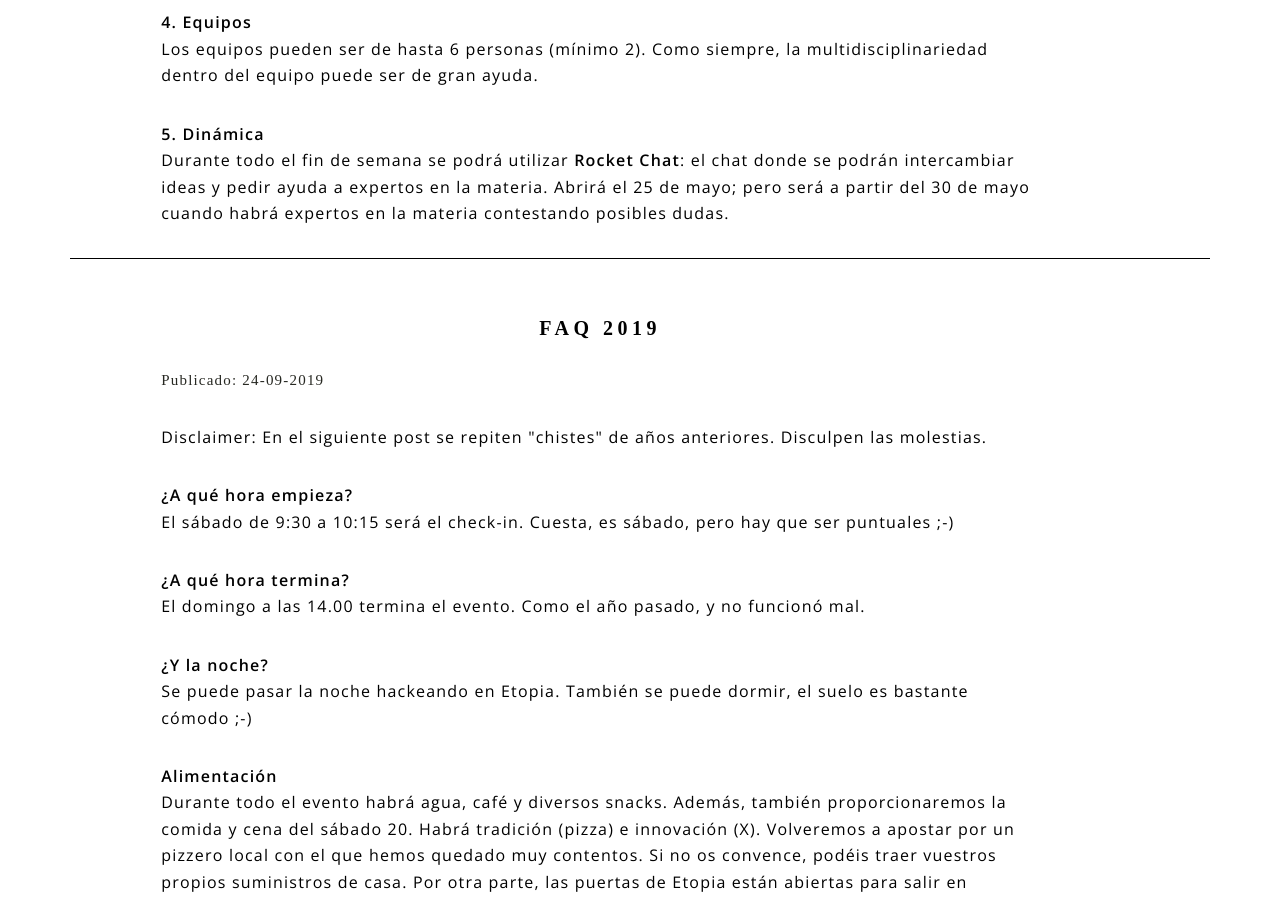
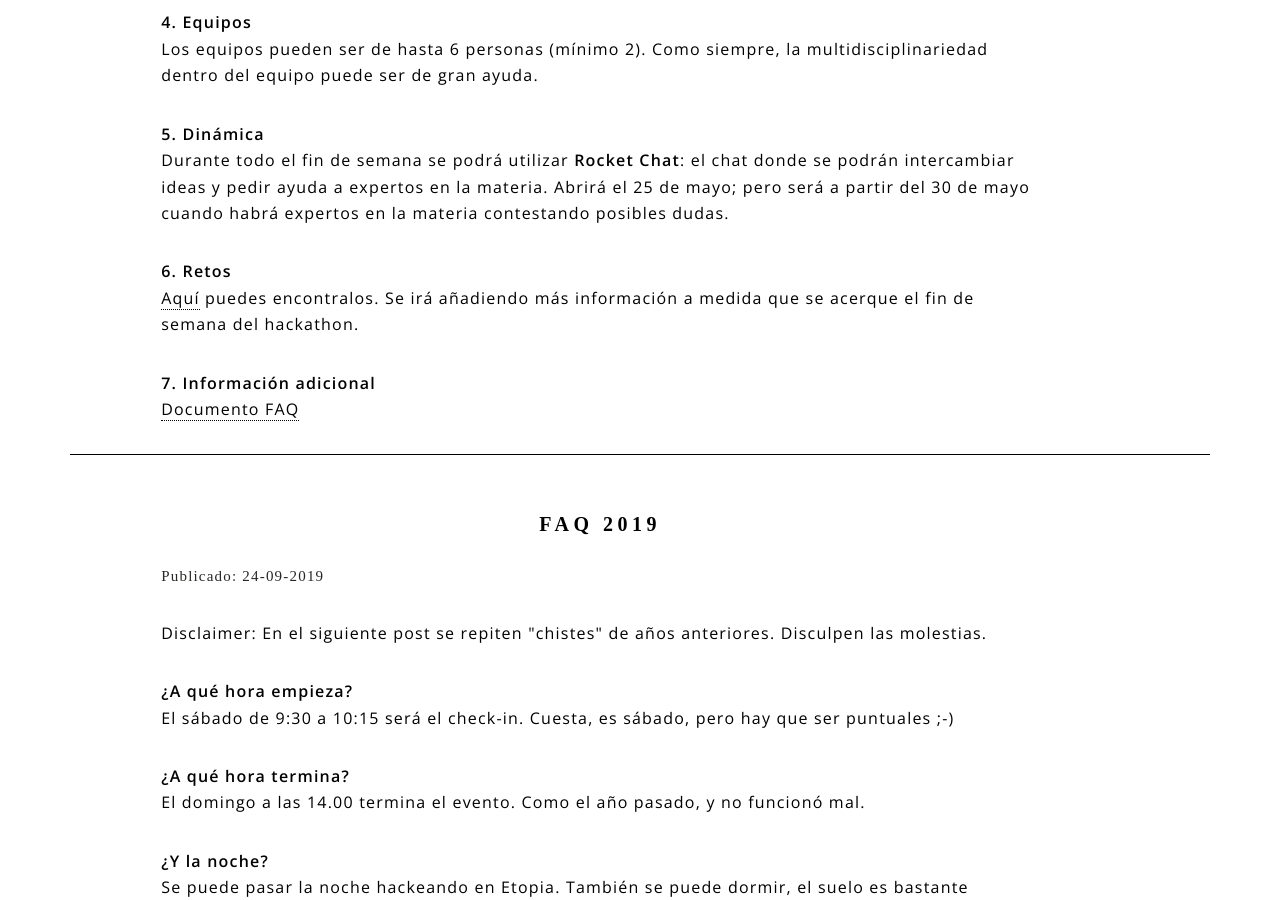
Before and after one commit to spaceappszgz/spaceappszgz.github.io, a Jekyll site: the page built from blog.html, in a window 1280 px wide and 900 px high, scrolled down 937 px. Built offline with Jekyll 4.4.1, drawn with Linux system fonts in a browser that asks for light colours; nearby versions of some CDN libraries; some web fonts are replaced.

Commit message:
new info blog

```diff
--- a/_posts/2020-05-14-faq-covid.html
+++ b/_posts/2020-05-14-faq-covid.html
@@ -33,3 +33,9 @@ Los equipos pueden ser de hasta 6 personas (mínimo 2). Como siempre, la multidi
 <p><b>5. Dinámica</b><br>
  Durante todo el fin de semana se podrá utilizar <b>Rocket Chat</b>: el chat donde se podrán intercambiar ideas y pedir ayuda a expertos en la materia. Abrirá el 25 de mayo; pero será a partir del 30 de mayo cuando habrá expertos en la materia contestando posibles dudas.
 </p>
+<p><b>6. Retos</b><br>
+ <a href="https://covid19.spaceappschallenge.org/challenges/covid-challenges">Aquí</a> puedes encontralos. Se irá añadiendo más información a medida que se acerque el fin de semana del hackathon.
+</p>
+<p><b>7. Información adicional</b><br>
+ <a href="https://sa-2019.s3.amazonaws.com/media/documents/Space_Apps_FAQ_COVID_.pdf"> Documento FAQ </a>
+</p>
```
